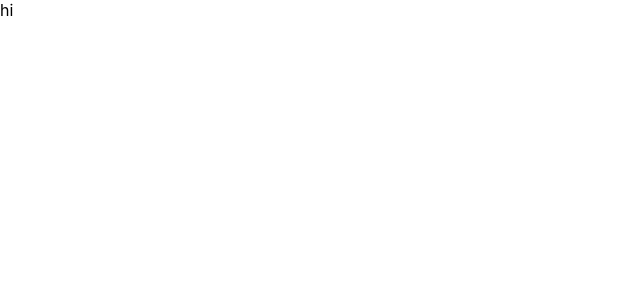
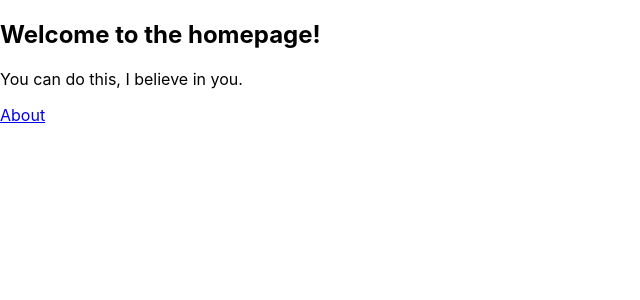
Before and after one commit to atharuddin786/box-office, a React (Create React App) app: page / in a window 1280 px wide. Shown: the top 300 px of the page, without its empty margins (0-640 px from the left). Built offline with nearby package versions, Linux system fonts and the light colour scheme.

Commit message:
added react-router in project

```diff
--- a/package.json
+++ b/package.json
@@ -8,6 +8,8 @@
     "@testing-library/user-event": "^13.5.0",
     "react": "^17.0.2",
     "react-dom": "^17.0.2",
+    "react-router": "^6.2.2",
+    "react-router-dom": "^6.2.2",
     "react-scripts": "5.0.0",
     "web-vitals": "^2.1.4"
   },
--- a/src/App.js
+++ b/src/App.js
@@ -1,5 +1,40 @@
+import { Routes, Route, Link } from "react-router-dom";
+
 function App() {
-  return <div>hi</div>;
+  return (
+    <Routes>
+      <Route path="/" element={<Home />} />
+      <Route path="/about" element={<About />} />
+    </Routes>
+  );
 }
 
 export default App;
+
+function Home() {
+  return (
+    <>
+      <main>
+        <h2>Welcome to the homepage!</h2>
+        <p>You can do this, I believe in you.</p>
+      </main>
+      <nav>
+        <Link to="/about">About</Link>
+      </nav>
+    </>
+  );
+}
+
+function About() {
+  return (
+    <>
+      <main>
+        <h2>Who are we?</h2>
+        <p>That feels like an existential question, don't you think?</p>
+      </main>
+      <nav>
+        <Link to="/">Home</Link>
+      </nav>
+    </>
+  );
+}
--- a/src/index.js
+++ b/src/index.js
@@ -1,10 +1,16 @@
 import React from "react";
 import ReactDOM from "react-dom";
+import { BrowserRouter } from "react-router-dom";
 import "./index.css";
 import App from "./App";
 import reportWebVitals from "./reportWebVitals";
 
-ReactDOM.render(<App />, document.getElementById("root"));
+ReactDOM.render(
+  <BrowserRouter>
+    <App />
+  </BrowserRouter>,
+  document.getElementById("root")
+);
 
 // If you want to start measuring performance in your app, pass a function
 // to log results (for example: reportWebVitals(console.log))
```
Also changed, not shown: 1 other file (tests, documents, lock files or other folders).
